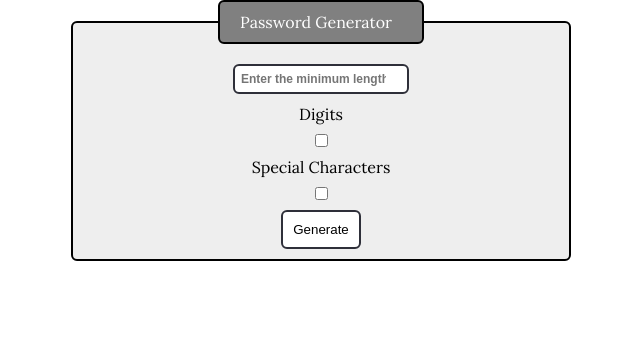
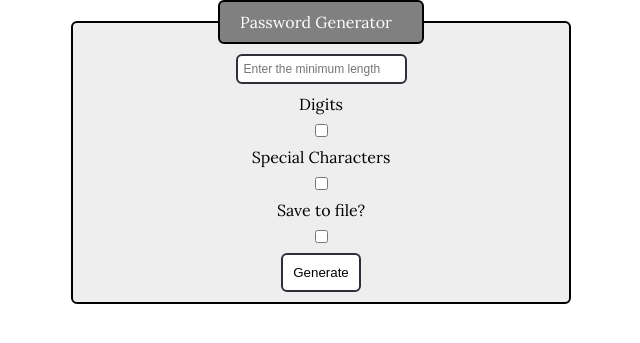
Before and after one commit to KarolJaworski/password-generator, a Flask app: page / in a window 1280 px wide. Shown: the top 343 px of the page, without its empty margins (319-959 px from the left). Run offline with Flask 3, Linux system fonts and the light colour scheme.

Commit message:
Adding possibility to save generated password to file

```diff
--- a/main.py
+++ b/main.py
@@ -12,14 +12,16 @@ def essa():
         except ValueError:
             error = 'Please enter the length of your password first!'
             return render_template('index.html', error=error)
-        has_numbers = True if request.form.getlist('chars') else False
-        has_specials = True if request.form.getlist('chars') else False
-        password = password_generator(min_length, has_numbers, has_specials)
+        has_numbers = True if request.form.getlist('digits') else False
+        has_specials = True if request.form.getlist('specials') else False
+        to_file = True if request.form.getlist('saving') else False
+        file_name = str(request.form.get('file_name'))
+        password = password_generator(min_length, file_name, to_file, has_numbers, has_specials)
         return render_template('result.html', password=password)
     else:
         return render_template('index.html')
 
-def password_generator(min_length, numbers=True, special_chars=True):
+def password_generator(min_length, file_name, to_file, numbers=True, special_chars=True):
     letters = string.ascii_letters
     digits = string.digits
     special = string.punctuation
@@ -51,6 +53,10 @@ def password_generator(min_length, numbers=True, special_chars=True):
         elif special_chars:
             meets_criteria = meets_criteria and has_special
 
+    if to_file:
+        with open(f'{file_name}', 'a') as f:
+            f.write(f'Generated password: {pwd} \n')
+
     return pwd
 
 
--- a/static/style.css
+++ b/static/style.css
@@ -48,7 +48,11 @@ fieldset form #min_length {
   background-color: #FFFFFFFF;
 }
 
-input, #has_number, #has_special {
+input {
+  margin-bottom: 10px;
+}
+
+input[type="checkbox"], #has_number, #has_special {
   margin: 10px;
   font-weight: bold;
 }
@@ -76,3 +80,15 @@ p {
   color: #f22626;
   font-size: 15px;
 }
+
+.file input {
+  border: 2px solid #2E2F39;
+  border-radius: 6px;
+  padding: 6px;
+  font-size: 12px;
+  background-color: #FFFFFFFF;
+}
+
+.hidden {
+  display: none;
+}
--- a/templates/index.html
+++ b/templates/index.html
@@ -5,7 +5,7 @@
   <meta http-equiv="X-UA-Compatible" content="IE=edge">
   <meta name="viewport" content="width=device-width, initial-scale=1.0">
   <link rel="stylesheet" type="text/css" href="../static/style.css">
-    <link rel="preconnect" href="https://fonts.googleapis.com">
+  <link rel="preconnect" href="https://fonts.googleapis.com">
   <link rel="preconnect" href="https://fonts.gstatic.com" crossorigin>
   <link href="https://fonts.googleapis.com/css2?family=Inconsolata:wght@300;700&family=Lora:wght@400;700&display=swap" rel="stylesheet">
   <title>Password Generator</title>
@@ -19,11 +19,28 @@
     {% endif %}
       <input type="number" id="min_length" name="min_length" placeholder="Enter the minimum length">
       <label for="has_number">Digits</label>
-      <input type="checkbox" id="has_number" name="chars" value="True">
+      <input type="checkbox" id="has_number" name="digits" value="True">
       <label for="has_special">Special Characters</label>
-      <input type="checkbox" id="has_special" name="chars" value="True">
+      <input type="checkbox" id="has_special" name="specials" value="True">
+      <label for="file-checkbox">Save to file?</label>
+      <input type="checkbox" id="file-checkbox" name="saving">
+      <div id="file-name" class="hidden file">
+        <input type="text" id="file_name" name="file_name" placeholder="Enter file name">
+      </div>
       <button type="submit">Generate</button>
     </form>
   </fieldset>
+<script>
+  const file_checkbox = document.getElementById("file-checkbox");
+  const file_name = document.getElementById("file-name");
+
+  file_checkbox.addEventListener("change", function() {
+    if (file_checkbox.checked) {
+      file_name.classList.remove("hidden");
+    } else {
+      file_name.classList.add("hidden");
+    }
+  });
+</script>
 </body>
 </html>
--- a/templates/result.html
+++ b/templates/result.html
@@ -14,9 +14,7 @@
 <fieldset id="result">
   <h2>Password has been generated successfully!</h2>
   <input type="text" id="generated-passwd" value="{{password}}" readonly>
-  <button>
-    <a href="/">Back to generator</a>
-  </button>
+  <a href="/">Back to generator</a>
 </fieldset>
 </body>
 </html>
```
Also changed, not shown: static/style2.css (+16 -13 lines).
